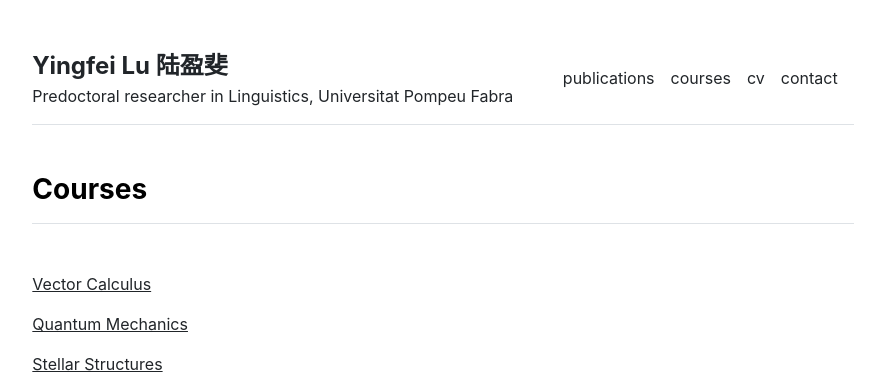
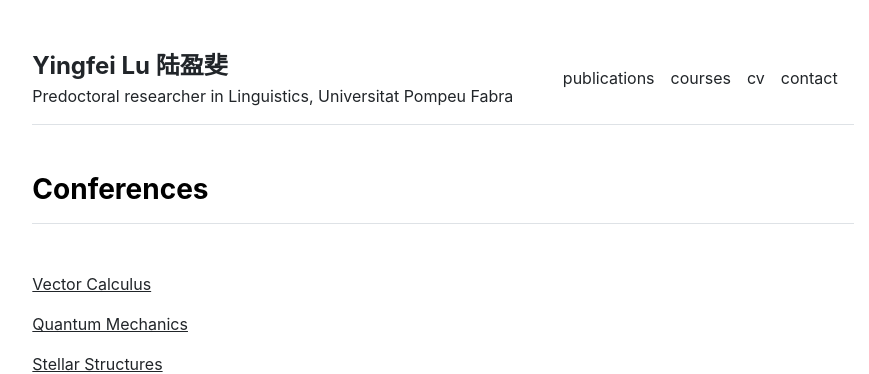
Before and after one commit to YingfeiLu/yingfeilu.github.io, a Jekyll site: the page built from courses.md, in a window 1280 px wide. Shown: the top 374 px of the page, without its empty margins (197-1066 px from the left). Built offline with Jekyll 4.4.1, drawn with Linux system fonts in a browser that asks for light colours.

Commit message:
Update courses.html

```diff
--- a/_layouts/courses.html
+++ b/_layouts/courses.html
@@ -6,7 +6,7 @@ layout: default
 
 <div class="row g-5 mb-5">
   <div>
-    <h3 class="fw-bold border-bottom pb-3 mb-5">Courses</h3>
+    <h3 class="fw-bold border-bottom pb-3 mb-5">Conferences</h3>
     {% for course in site.data.settings.courses %}
       <p><a href="{{ site.github.url }}/courses/{{ course.url}}">{{ course.name }}</a></p>
     {% endfor %}
```
